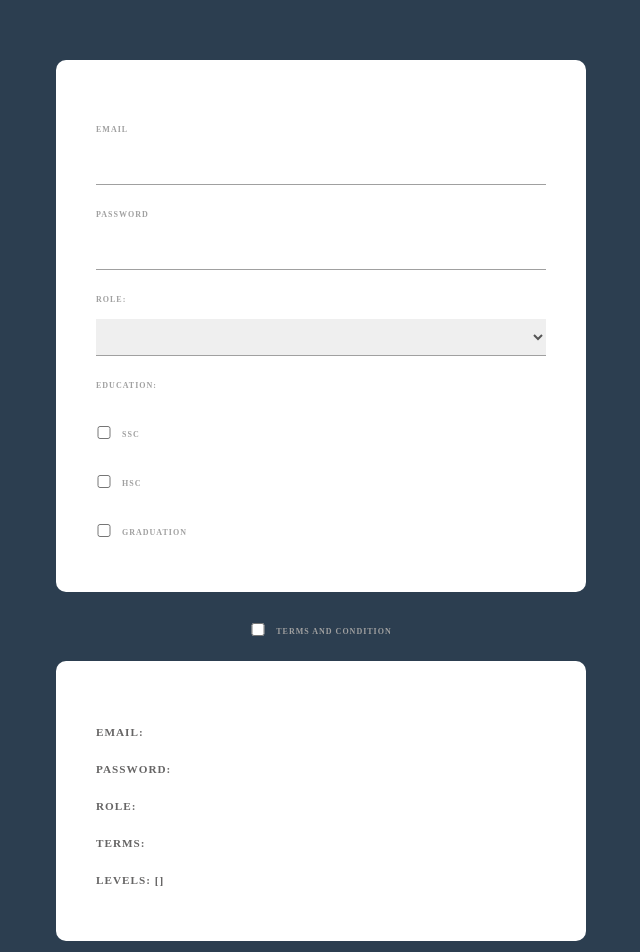
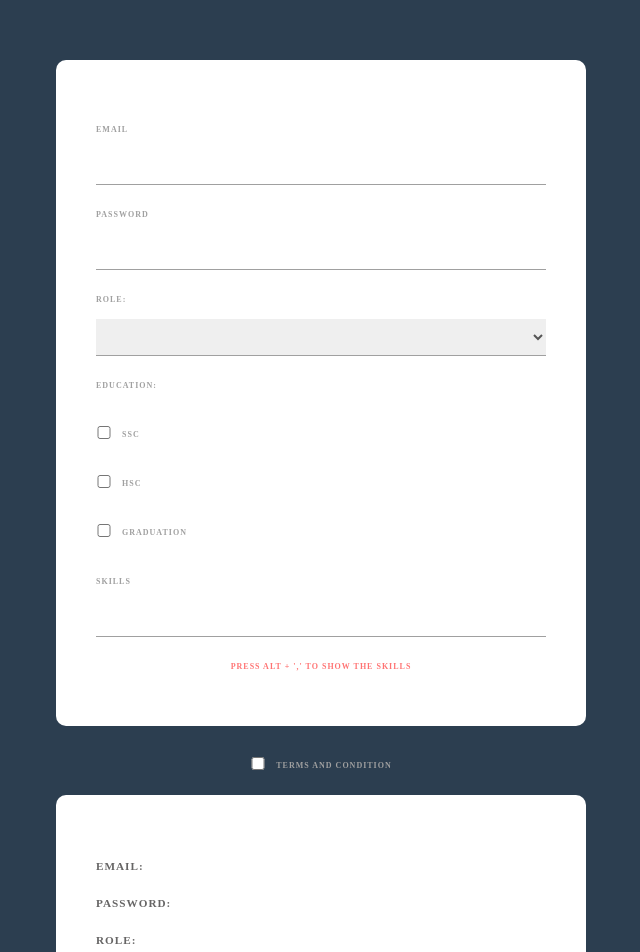
Before and after one commit to Abdullah042973/Vue_Sample_Form, a Vue app: page / in a window 1280 px wide. Shown: the top 952 px of the page, without its empty margins (319-959 px from the left). Built offline with nearby package versions, Linux system fonts and the light colour scheme.

Commit message:
add some more feature

```diff
--- a/src/components/signup.vue
+++ b/src/components/signup.vue
@@ -27,6 +27,12 @@
           <label>Graduation</label>
       </div>
 
+      <label>Skills</label>
+      <input type="text" v-model="tempskills" @keyup.alt="addskills">
+      <div v-for="skill in skills" :key='skill' class="pills">
+        {{ skill }}
+      </div>
+      <label class='note' >Press Alt + ',' to Show the Skills</label>
   </form>
 
   <div class="terms">
@@ -38,8 +44,8 @@
   <p>email: {{ email }}</p>
   <p>password: {{ password }}</p>
   <p>Role: {{ role }} </p>
-  <p>Terms: {{ terms }}</p>
-  <p>Levels: {{ names }}</p>
+  <p>Terms & Condition: {{ terms }}</p>
+  <p>Education: {{ names }}</p>
   </div>
 
 </template>
@@ -52,9 +58,21 @@ export default {
             password: '',
             role: '',
             terms: '',
-            names: []
+            names: [],
+            tempskills: '',
+            skills: []
+            }
+    },
+    methods: {
+        addskills(e) {
+            if (e.key === ',' && this.tempskills){
+                if (!this.skills.includes(this.tempskills)){
+                    this.skills.push(this.tempskills)
+                }
+                this.tempskills = ''
+            }
+        }
     }
-}
 }
 </script>
 
@@ -117,5 +135,23 @@ input[type='checkbox']{
     margin: 0 10px 0 0;
     top: 2px;
 }
-
+.note{
+    display: block;
+    text-align: center;
+    color: rgba(255, 0, 0, 0.548);
+    text-transform: uppercase;
+    font-size: 0.5em;
+}
+.pills{
+    display: inline-block;
+    background: #d2d8dd;
+    color: #2c3e50;
+    padding: 6px 12px;
+    margin: 20px 10px 0 0;
+    border-radius: 20px;
+    font-weight: bold;
+    font-size: 12px;
+    letter-spacing: 1px;
+    cursor: pointer;
+}
 </style>
```
